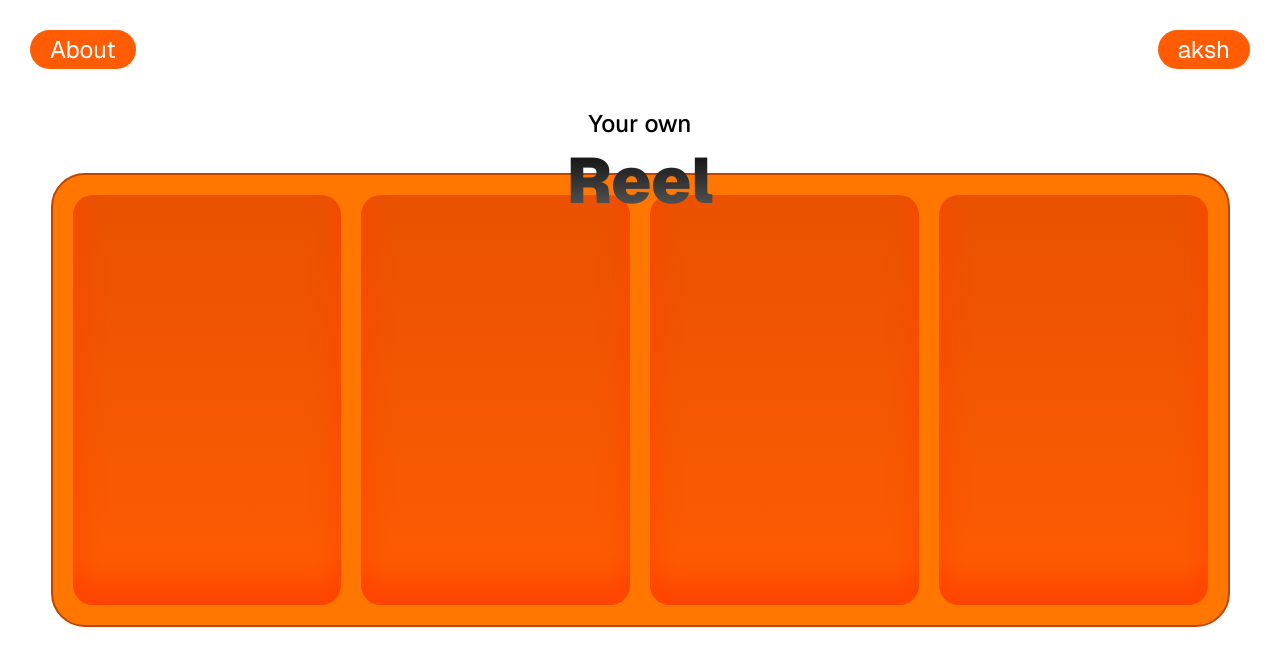
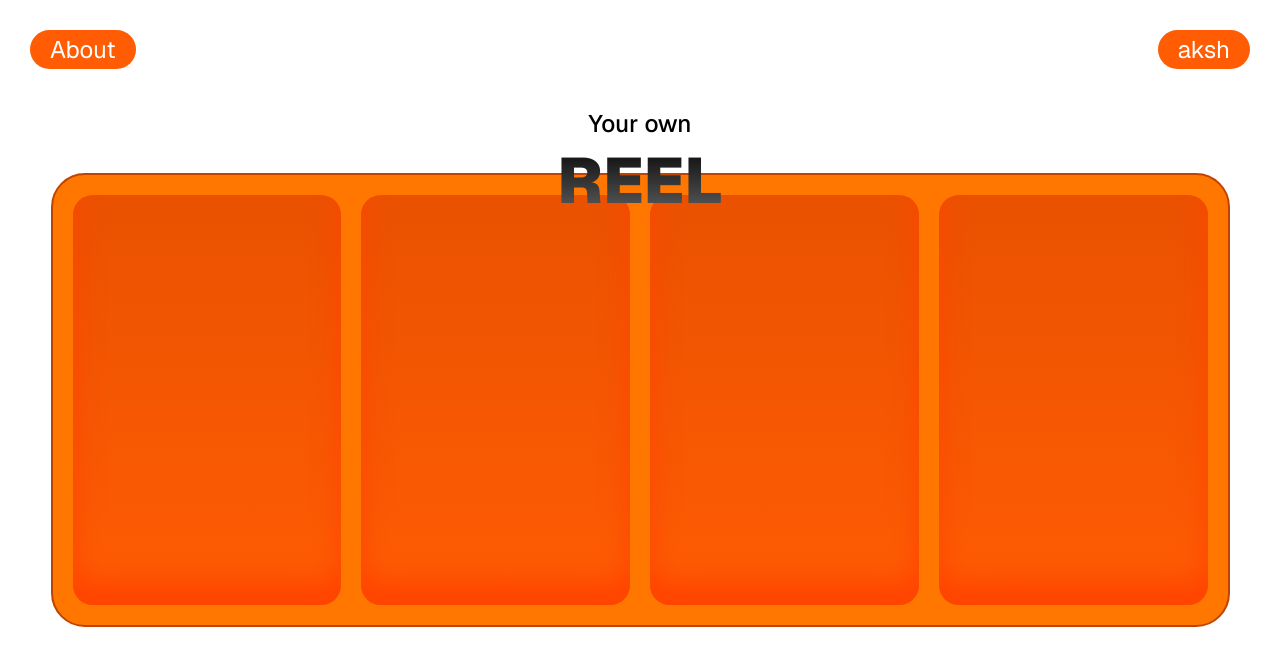
Before and after one commit to Akshay-V2/Yo-Reel, a React (Vite) app: page / in a window 1280 px wide. Shown: the top 666 px of the page. Built offline with nearby package versions, Linux system fonts and the light colour scheme.

Commit message:
mini name fix

```diff
--- a/index.html
+++ b/index.html
@@ -4,7 +4,7 @@
     <meta charset="UTF-8" />
     <link rel="icon" type="image/svg+xml" href="/vite.svg" />
     <meta name="viewport" content="width=device-width, initial-scale=1.0" />
-    <title>YO! TICKER</title>
+    <title>YO! REEL</title>
   </head>
   <body>
     <div id="root"></div>
--- a/src/App.jsx
+++ b/src/App.jsx
@@ -13,7 +13,7 @@ function App() {
 
     <div className='title'>
       <h2>Your own</h2>
-      <h1>Reel</h1>
+      <h1>REEL</h1>
     </div>
 
     <div className='reel-container'>
```
